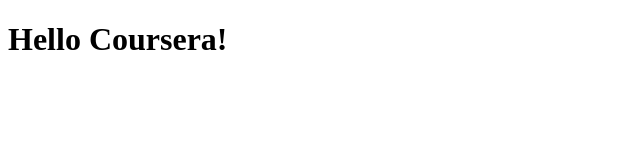
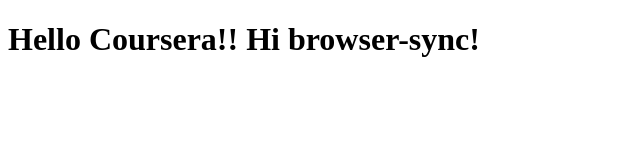
Before and after one commit to krisanne/html-css-js, a plain HTML site: page site/index.html in a window 1280 px wide. Shown: the whole page, without its empty margins (0-640 px from the left). Drawn offline with Linux system fonts and the light colour scheme.

Commit message:
Add browser-sync to websiete

```diff
--- a/site/index.html
+++ b/site/index.html
@@ -4,6 +4,6 @@
 	<title>Hello Coursera!</title>
 </head>
 <body>
-<h1>Hello Coursera!</h1>
+<h1>Hello Coursera!! Hi browser-sync!</h1>
 </body>
 </html>
```
